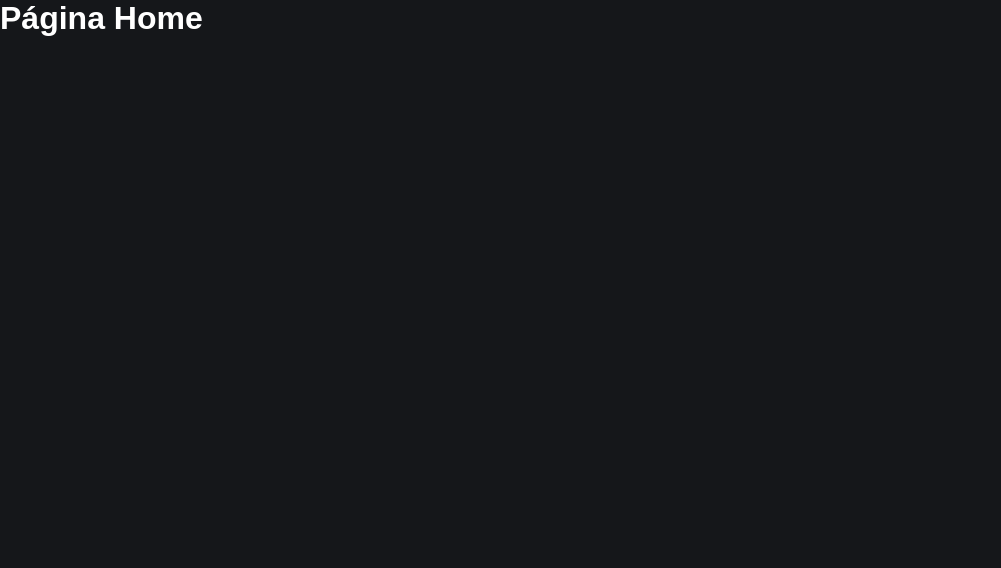
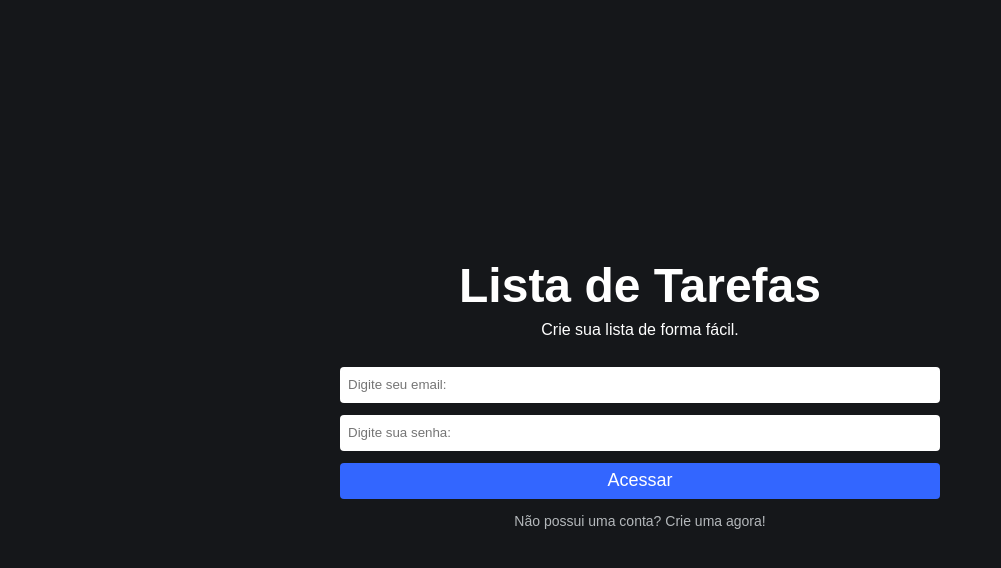
Before and after one commit to Danilo-Santilli/to-do-list, a React (Create React App) app: page / in a window 1280 px wide. Shown: the top 568 px of the page, without its empty margins (0-1001 px from the left). Built offline with nearby package versions, Linux system fonts and the light colour scheme.

Commit message:
Criando a página Home

```diff
--- a/src/pages/Home/home.css
+++ b/src/pages/Home/home.css
@@ -0,0 +1,56 @@
+.home-container{
+    display: flex;
+    flex-direction: column;
+    align-items: center;
+    justify-content: center;
+    height: 100vh;
+    width: 100%;
+}
+
+.home-container h1{
+    font-size: 48px;
+    margin-bottom: 8px;
+}
+
+.home-container span{
+    margin-bottom: 28px;
+}
+
+.form{
+    display: flex;
+    flex-direction: column;
+    width: 90%;
+    max-width: 600px;
+}
+
+.form input{
+    border: 0;
+    margin-bottom: 12px;
+    height: 36px;
+    border-radius: 4px;
+    padding: 0 8px;
+}
+
+.form button{
+    height: 36px;
+    border: 0;
+    border-radius: 4px;
+    background-color: #3366ff;
+    color: #fff;
+    font-size: 18px;
+}
+
+.form textarea{
+    margin-bottom: 12px;
+    border: 0;
+    height: 90px;
+    resize: none;
+    border-radius: 4px;
+}
+
+.button-link{
+    color: #b4b8bb;
+    text-decoration: none;
+    margin: 14px 0;
+    font-size: 14px;
+}
--- a/src/pages/Home/index.js
+++ b/src/pages/Home/index.js
@@ -1,9 +1,47 @@
+import { useState } from 'react';
+import './home.css';
+import { Link } from 'react-router-dom'
+
 function Home() {
-    return (
-      <div>
-        <h1>Página Home</h1>
-      </div>
-    );
+
+  const [email, setEmail] = useState('');
+  const [password, setPassword] = useState('');
+
+  function handleLogin(e){
+    e.preventDefault();
+    if (email !== '' && password !== '') {
+      alert('ok');
+    } else{
+      alert('No ok')
+    }
   }
 
-  export default Home;
+  return (
+    <div className='home-container'>
+      <h1>Lista de Tarefas</h1>
+      <span>Crie sua lista de forma fácil.</span>
+
+      <form action="" className='form' onSubmit={handleLogin}>
+        <input
+        type="text"
+        placeholder='Digite seu email:'
+        value={email}
+        onChange={(e)=> setEmail(e.target.value)}/>
+
+        <input
+        type="password"
+        placeholder='Digite sua senha:'
+        value={password}
+        onChange={(e)=> setPassword(e.target.value)}/>
+
+        <button type='submit'>Acessar</button>
+      </form>
+
+      <Link className='button-link' to='/register'>
+        Não possui uma conta? Crie uma agora!
+      </Link>
+    </div>
+  );
+}
+
+export default Home;
```
